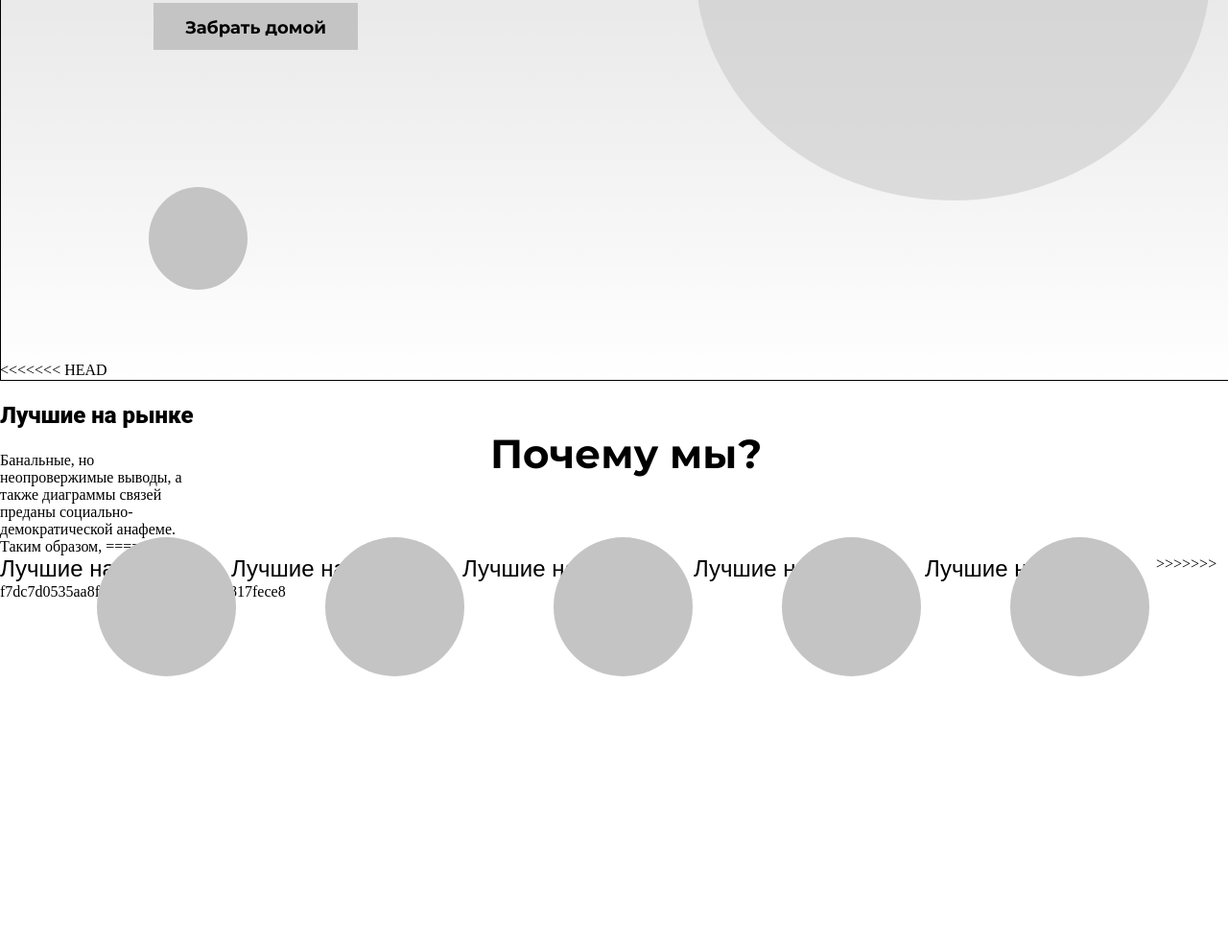
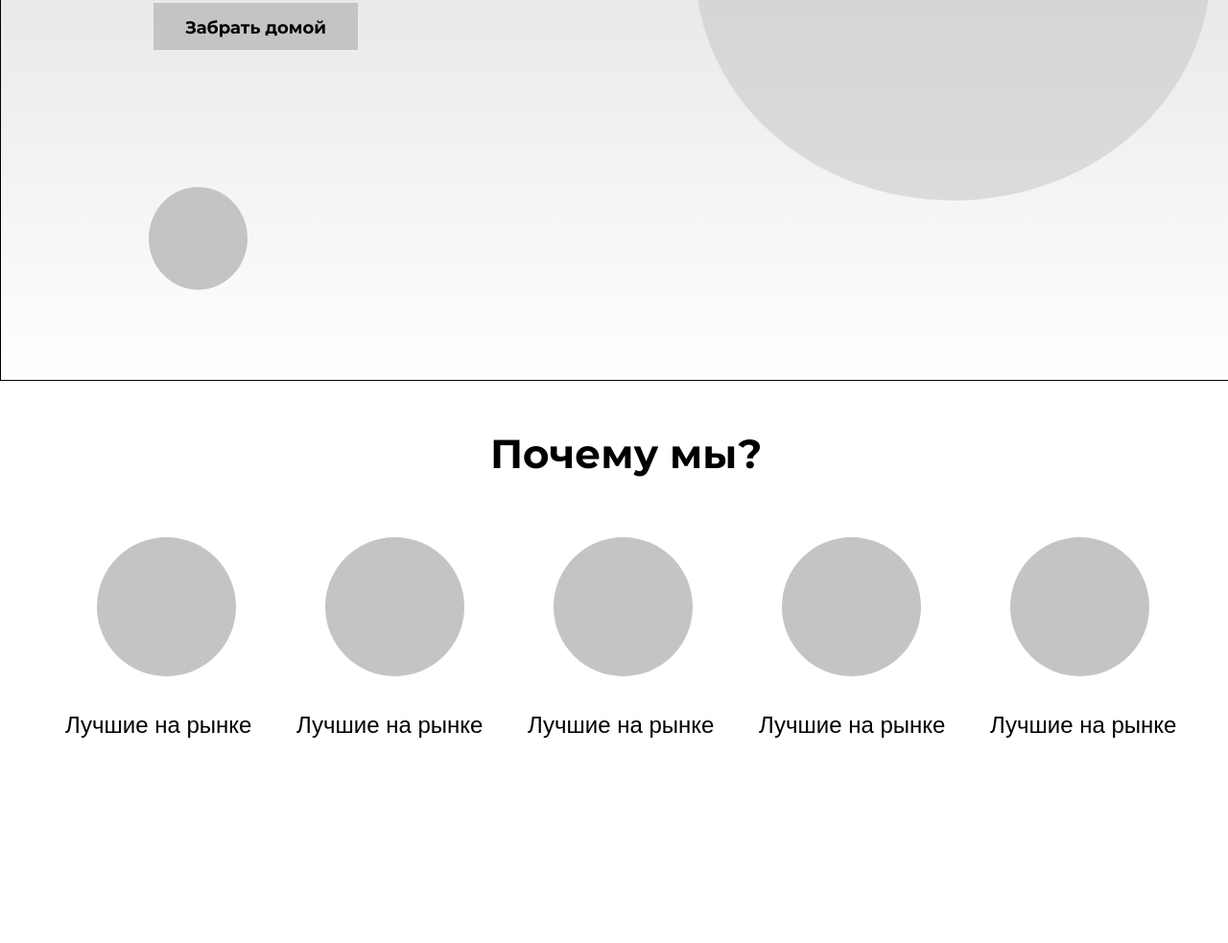
Before and after one commit to developer64/maincun, a plain HTML site: page index.html in a window 1280 px wide. Shown: the part 505-1488 px from the top of the page at 96% size. Drawn offline with Linux system fonts and the light colour scheme.

Commit message:
Принял Accept Current Change

```diff
--- a/index.html
+++ b/index.html
@@ -53,25 +53,12 @@
           <div></div>
           <div></div>
         </div>
-<<<<<<< HEAD
-        <div class="bestMarket">
-          <p>Лучшие на рынке</P>
-        </div>
-        <div class="bestMarketText">
-          Банальные, но<br>
-          неопровержимые выводы, а<br>
-          также диаграммы связей<br>
-          преданы социально-<br>
-          демократической анафеме.<br>
-          Таким образом,
-=======
         <div class="heading">
           <div>Лучшие на рынке</div>
           <div>Лучшие на рынке</div>
           <div>Лучшие на рынке</div>
           <div>Лучшие на рынке</div>
           <div>Лучшие на рынке</div>
->>>>>>> f7dc7d0535aa8fca7bc518876f6c5fb3817fece8
         </div>
       </div>
     </div>
--- a/styles/style.css
+++ b/styles/style.css
@@ -207,22 +207,6 @@ body {
     align-items: center;
 }
 
-<<<<<<< HEAD
-.bestMarket {
-    width: 208px;
-    height: 29px;
-    display: block;
-    top:344px;
-    left: 138px;
-    /* position: absolute; */
-}
-
-.bestMarket p {
-    font-family: "Roboto Black", sans-serif;
-    font-size: 24px;
-    color: #000000;
-}
-=======
 .heading {
     position: absolute;
     top: 365px;
@@ -254,4 +238,3 @@ body {
     justify-content: space-between;
     align-items: center;
 } */
->>>>>>> f7dc7d0535aa8fca7bc518876f6c5fb3817fece8
```
